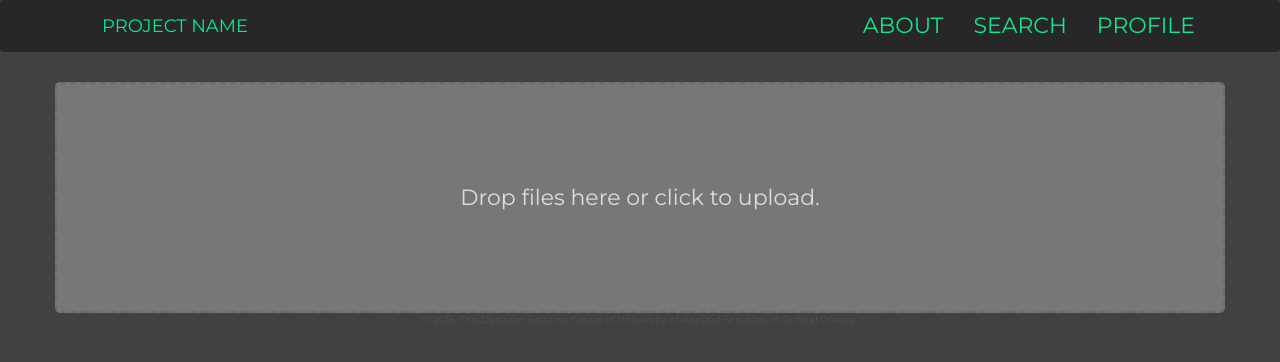
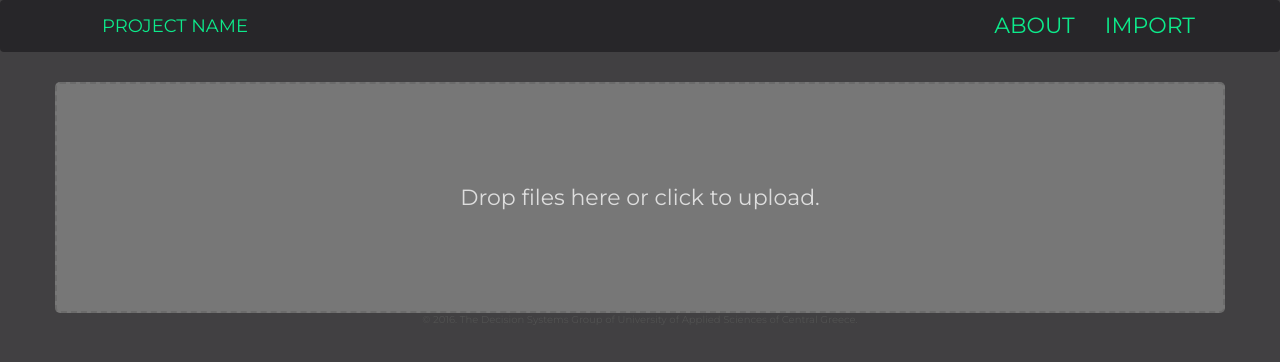
Before and after one commit to DecisionSystemsGroup/isThisLicensed, a PHP site: page /index.php in a window 1280 px wide. Shown: the top 362 px of the page. Run offline with PHP 8.4, Linux system fonts and the light colour scheme; some libraries are stand-ins or nearby versions.

Commit message:
took out the search tab

```diff
--- a/includes/navbar.php
+++ b/includes/navbar.php
@@ -8,13 +8,12 @@
         <span class="icon-bar"></span>
         <span class="icon-bar"></span>
       </button>
-      <a class="navbar-brand" href="#">Project Name</a>
+      <a class="navbar-brand" href="index.php">Project Name</a>
     </div>
     <div class="collapse navbar-collapse" id="navbar-collapse">
       <ul class="nav navbar-nav navbar-right">
-        <li><a href = '#about' >About</a></li>
-        <li><a href = '#search' >Search</a></li>
-        <li><a href = '#profile' >Profile</a></li>
+        <li><a href = "about.php" >About</a></li>
+        <li><a href = "import.php" >Import</a></li>
       </ul>
     </div>
   </div><!-- /.container-fluid -->
```
